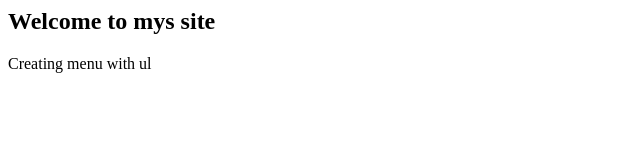
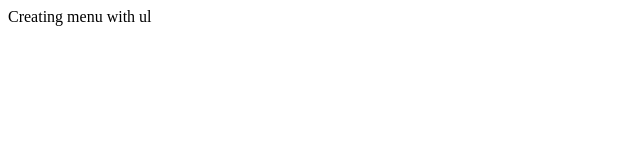
Before and after one commit to navarathanb/prashanth, a plain HTML site: page index.html in a window 1280 px wide. Shown: the whole page, without its empty margins (0-640 px from the left). Drawn offline with Linux system fonts and the light colour scheme.

Commit message:
deleted h2 tag

```diff
--- a/index.html
+++ b/index.html
@@ -1,7 +1,7 @@
 <html>
 	<head></head>
 	<body>
-		<h2>Welcome to mys site</h2>
+
 		<div>Creating menu with ul</div>
 	</body>
 </html>
```
